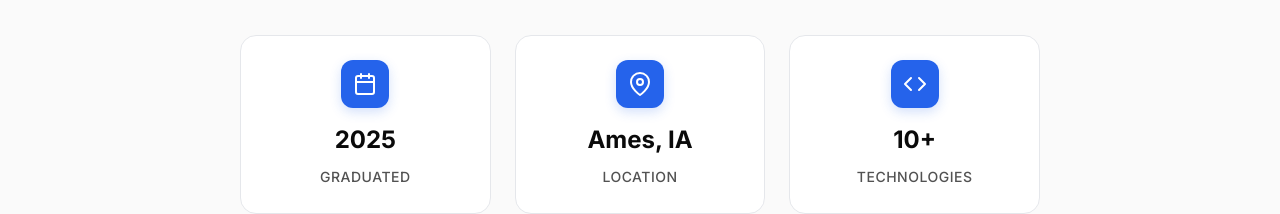
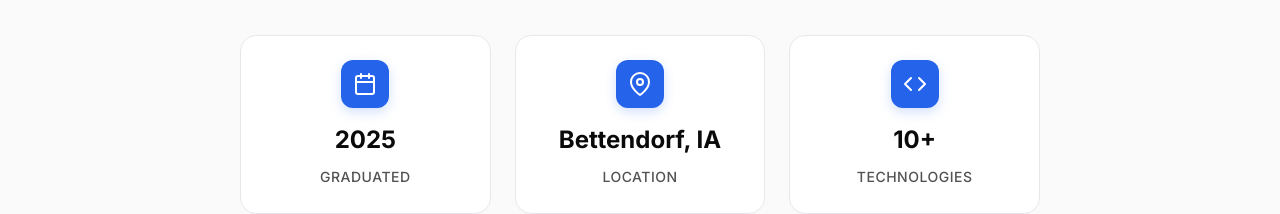
Before and after one commit to shuklaom/shuklaom.github.io, a React (Create React App) app: page / in a window 1280 px wide. Shown: the part 940-1154 px from the top of the page. Built offline with nearby package versions, Linux system fonts and the light colour scheme.

Commit message:
Updated location

```diff
--- a/src/components/Hero/Hero.js
+++ b/src/components/Hero/Hero.js
@@ -25,7 +25,7 @@ const Hero = () => {
 
   const stats = [
     { icon: <FiCalendar />, value: '2025', label: 'Graduated' },
-    { icon: <FiMapPin />, value: 'Ames, IA', label: 'Location' },
+    { icon: <FiMapPin />, value: 'Bettendorf, IA', label: 'Location' },
     { icon: <FiCode />, value: '10+', label: 'Technologies' }
   ];
 
```
